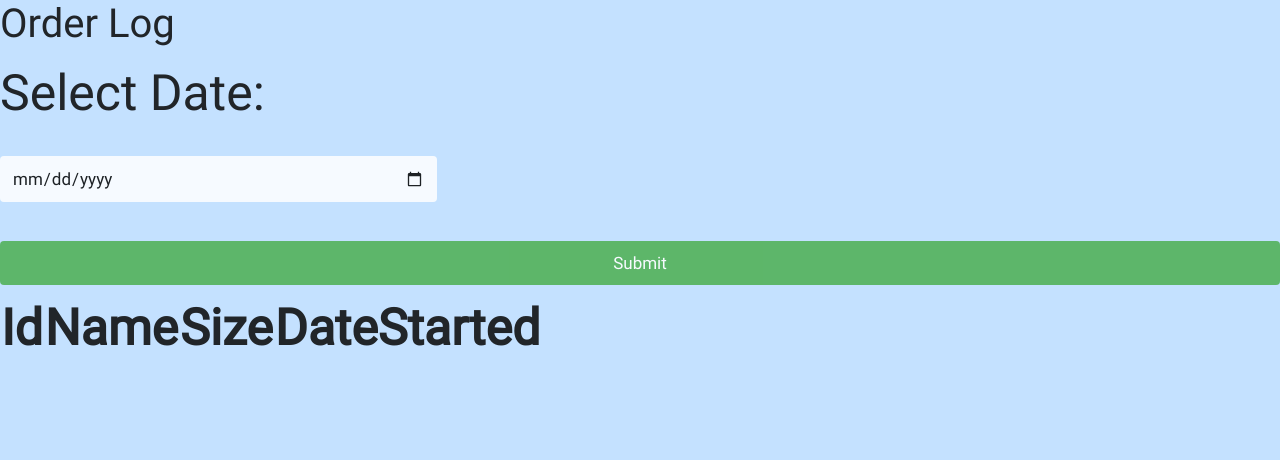
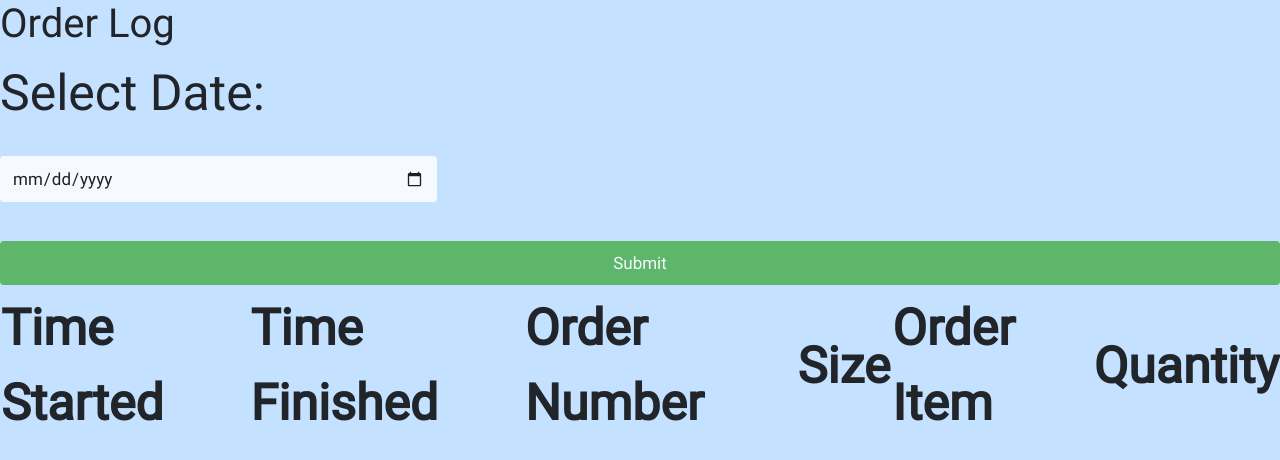
Before and after one commit to kevmich/CMPS285-Fall2020-Section2-Group-3, a React (Create React App) app in the folder KitchenVideoSystem/ClientApp/: page /log in a window 1280 px wide. Shown: the top 460 px of the page. Built offline with nearby package versions, Linux system fonts and the light colour scheme.

Commit message:
More log, styling needs some work

```diff
--- a/KitchenVideoSystem/ClientApp/src/components/Log.js
+++ b/KitchenVideoSystem/ClientApp/src/components/Log.js
@@ -13,11 +13,10 @@ class Log extends Component {
             date: ''
         };
 
-
         this.handleChange = this.handleChange.bind(this);
         this.handleSubmit = this.handleSubmit.bind(this);
         this.GetLog = this.GetLog.bind(this);
-
+        this.formatTime = this.formatTime.bind(this);
     }
 
     GetLog() {
@@ -33,13 +32,10 @@ class Log extends Component {
             //    data.dateStarted = "1"
             //))
 
-
             this.setState({
                 LogData: response.data
             });
         })
-
-
     }
 
     handleChange(event) {
@@ -49,6 +45,13 @@ class Log extends Component {
     handleSubmit(event) {
         this.GetLog();
         event.preventDefault();
+    }
+
+    formatTime(time) {
+        console.log(time);
+        var newTime = new Date(time).toLocaleTimeString();
+        console.log(newTime);
+        return newTime;
     }
 
     render() {
@@ -65,17 +68,23 @@ class Log extends Component {
 
                 <table>
                     <tr>
-                            <th>Id</th>
-                            <th>Name</th>
+                        <th>Time Started</th>
+                        <th>Time Finished</th>
+                        <th>Order Number</th>
                         <th>Size</th>
-                            <th>DateStarted</th>
+                        <th>Order Item</th>
+
+                        <th>Quantity</th>
                     </tr>
                     {this.state.LogData.map((data) => (
                         <tr>
-                                <th>{data.id}</th>
+                            <th>{this.formatTime(data.dateStarted)}</th>
+                            <th>{this.formatTime(data.dateFinished)}</th>
+                            <th>{data.orderNumber}</th>
+                            <th>{data.size}</th>
                             <th>{data.name}</th>
-                                <th>{data.size}</th>
-                                <th>{data.dateStarted}</th>
+
+                            <th>PLACEHOLDER</th>
                         </tr>
                     ))}
                 </table>
```
Also changed, not shown: 1 other file (tests, documents, lock files or other folders). Lines whose indentation alone changed are shown as unchanged.
